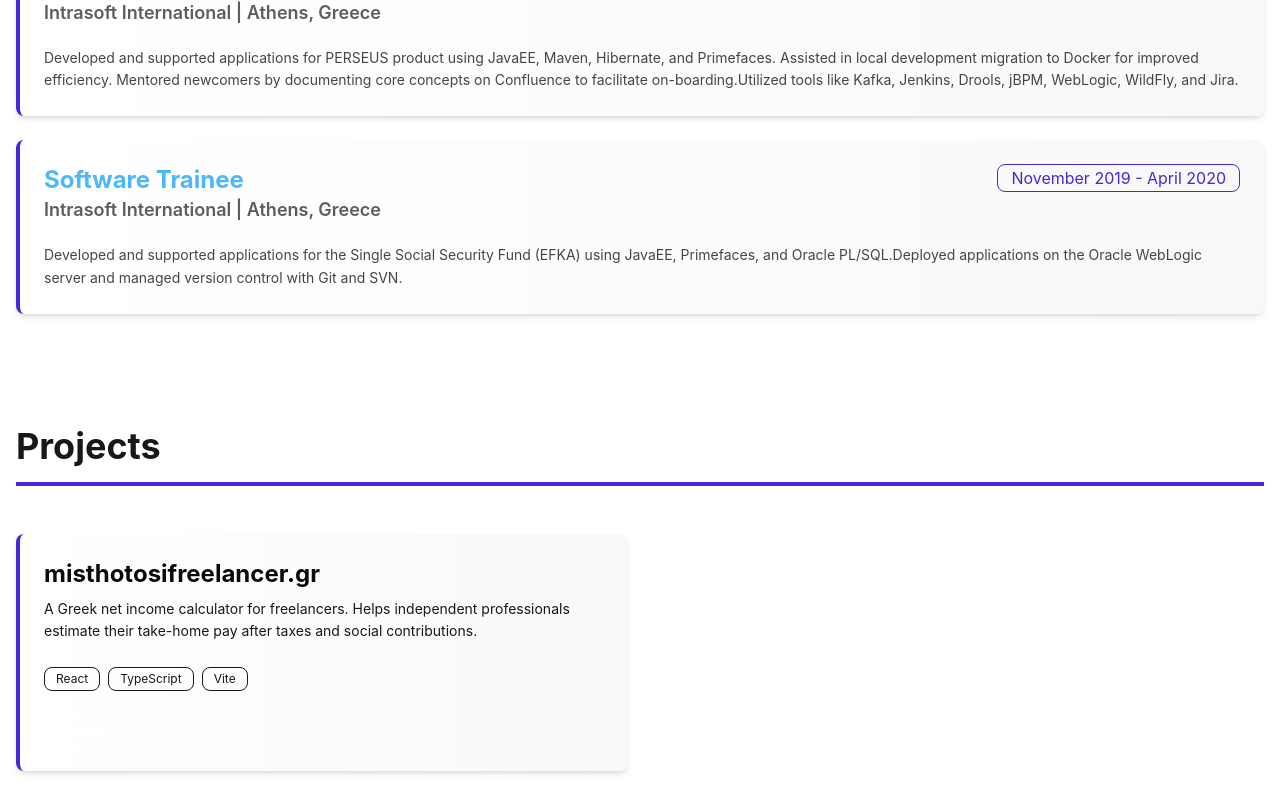
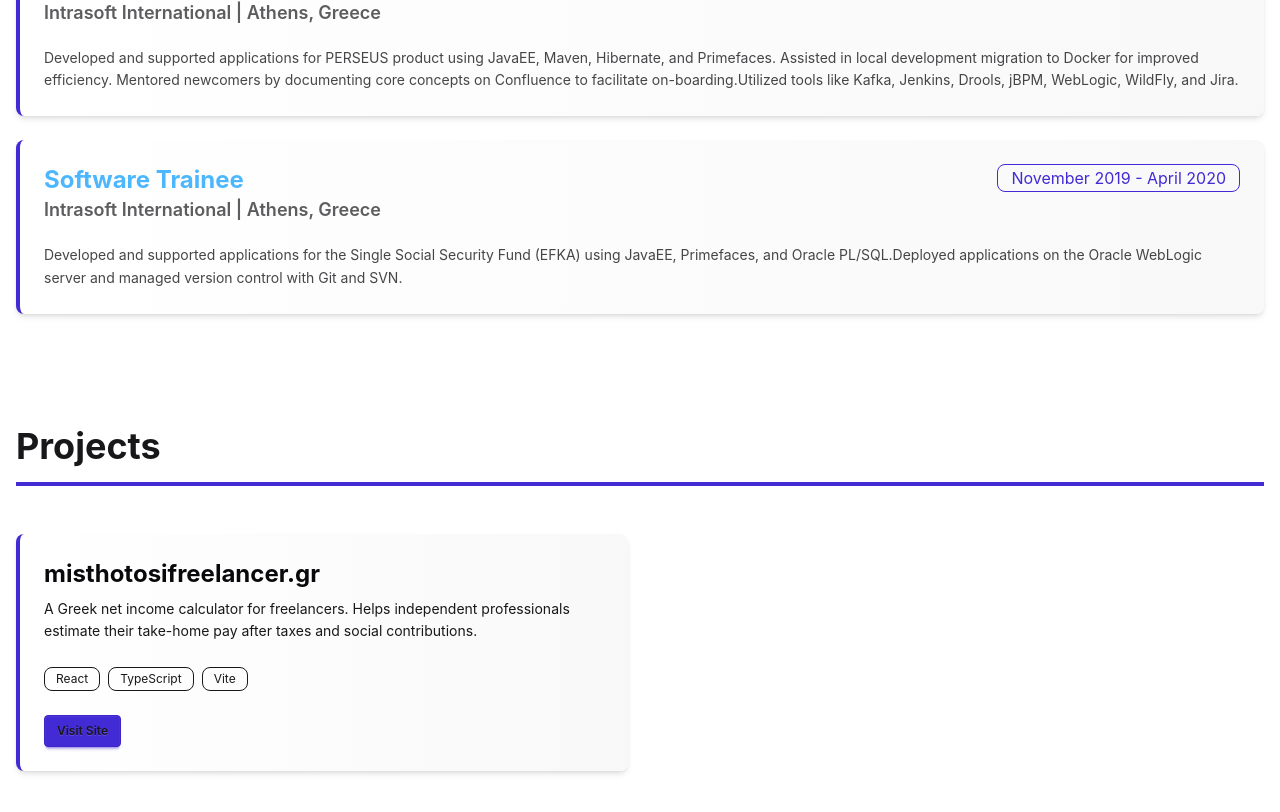
Before and after one commit to pgkavogiannis/pgkavogiannis.github.io, a Next.js app: page / in a window 1280 px wide. Shown: the part 1982-2794 px from the top of the page. Built offline with nearby package versions, Linux system fonts and the light colour scheme.

Commit message:
fix: add Projects nav link and fix Visit Site button contrast in light mode
- Header: add #projects anchor to desktop and mobile navigation
- ProjectsSection: replace btn-outline/text-neutral-content with btn-primary
  for proper contrast in light theme

```diff
--- a/components/layout/Header.tsx
+++ b/components/layout/Header.tsx
@@ -20,6 +20,9 @@ export const Header: React.FC = () => {
                         <a href="#experience" className="link link-hover text-neutral-content hover:text-secondary transition-colors">
                             Experience
                         </a>
+                        <a href="#projects" className="link link-hover text-neutral-content hover:text-secondary transition-colors">
+                            Projects
+                        </a>
                         <a href="#skills" className="link link-hover text-neutral-content hover:text-secondary transition-colors">
                             Skills
                         </a>
@@ -41,6 +44,9 @@ export const Header: React.FC = () => {
                         <a href="#experience" className="link link-hover text-neutral-content hover:text-secondary text-sm">
                             Experience
                         </a>
+                        <a href="#projects" className="link link-hover text-neutral-content hover:text-secondary text-sm">
+                            Projects
+                        </a>
                         <a href="#skills" className="link link-hover text-neutral-content hover:text-secondary text-sm">
                             Skills
                         </a>
--- a/components/sections/ProjectsSection.tsx
+++ b/components/sections/ProjectsSection.tsx
@@ -36,12 +36,7 @@ export const ProjectsSection: React.FC<ProjectsSectionProps> = ({ projects }) =>
                             </div>
 
                             <div className="card-actions">
-                                <a
-                                    href={project.url}
-                                    target="_blank"
-                                    rel="noopener noreferrer"
-                                    className="btn btn-outline btn-sm text-neutral-content"
-                                >
+                                <a href={project.url} target="_blank" rel="noopener noreferrer" className="btn btn-primary btn-sm">
                                     Visit Site
                                 </a>
                             </div>
```
